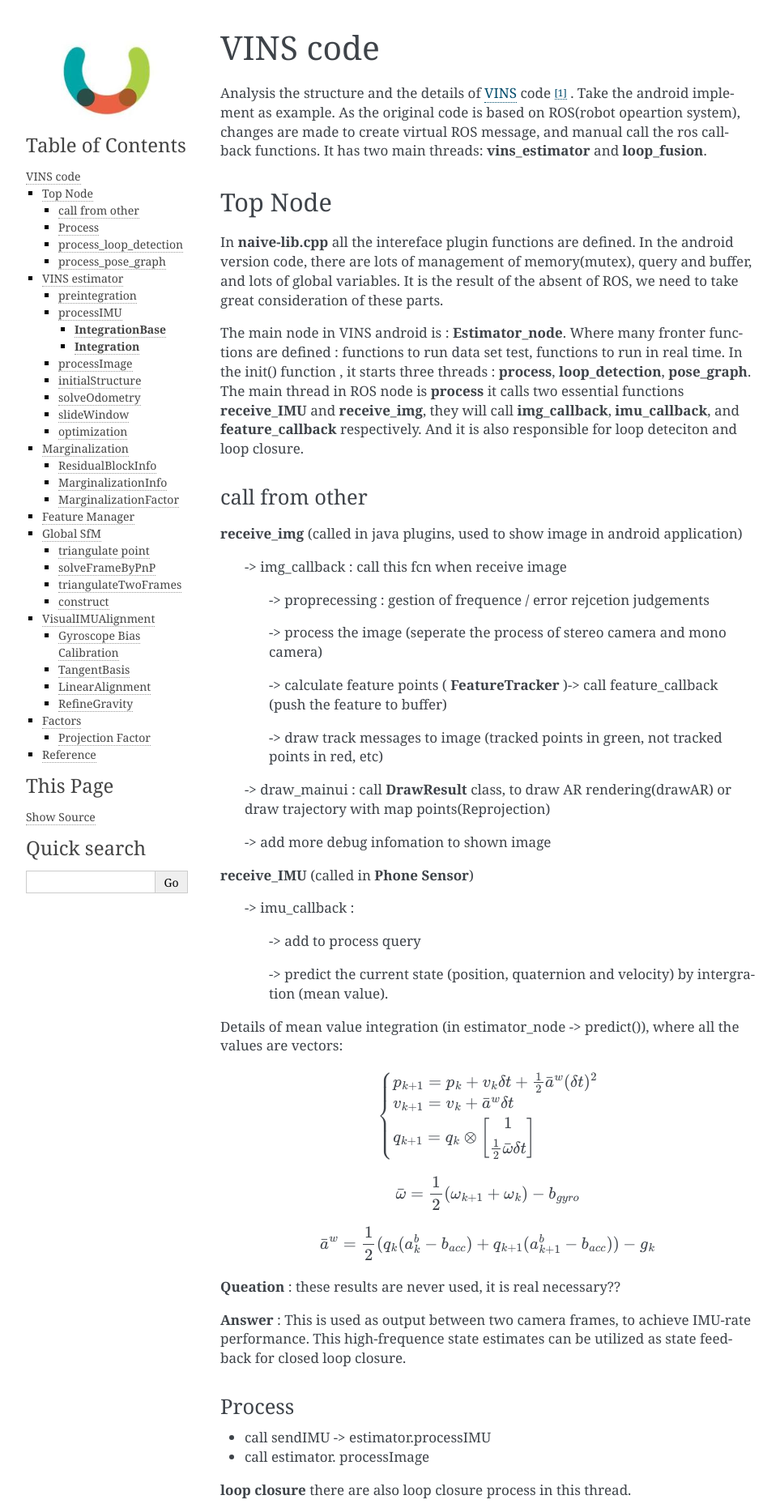
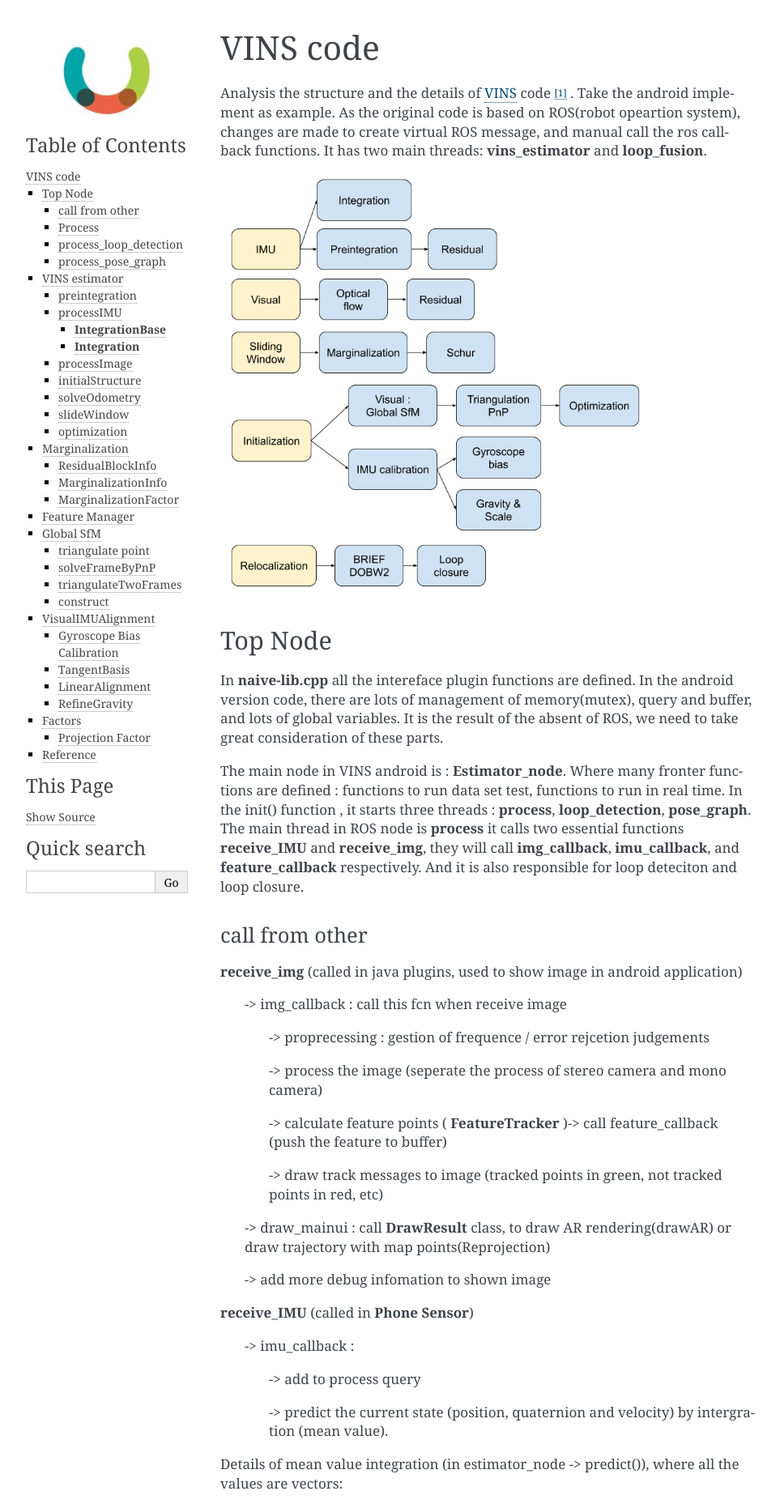
Before and after one commit to gggliuye/VIO, a Sphinx documentation site: the page built from docs/deepblue/LM.rst, in a window 1280 px wide. Shown: the top 1862 px of the page at 81% size, without its empty margins (148-1111 px from the left). Built offline with Sphinx 7.4.7, drawn with Linux system fonts in a browser that asks for light colours.

Commit message:
Update LM.rst

```diff
--- a/docs/deepblue/LM.rst
+++ b/docs/deepblue/LM.rst
@@ -3,6 +3,8 @@ VINS code
 
 Analysis the structure and the details of `VINS <https://github.com/HKUST-Aerial-Robotics/VINS-Mono>`_ code [#]_ . Take the android implement as example. As the original code is based on ROS(robot opeartion system), changes are made to create virtual ROS message, and manual call the ros callback functions. It has two main threads: **vins_estimator** and **loop_fusion**.
 
+.. image:: images/vinsgraph.png
+   :width: 80%
 
 Top Node
 ----------------------------
```
